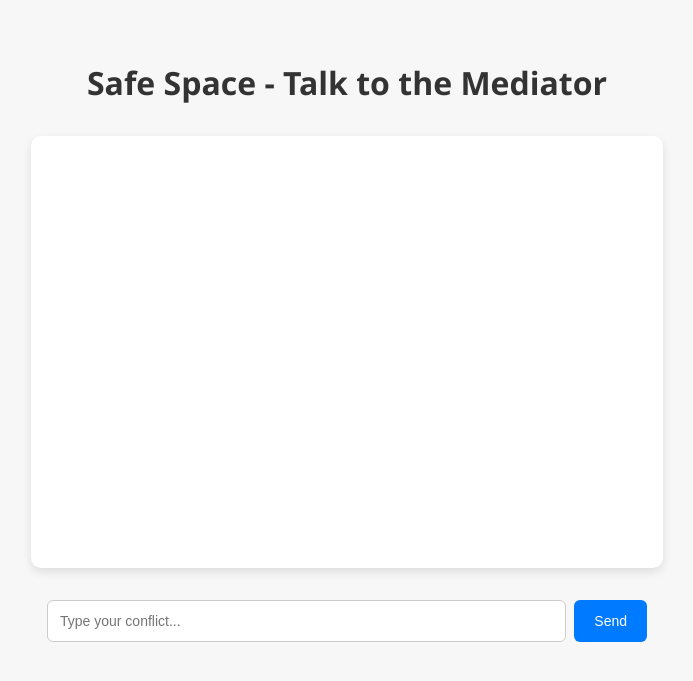
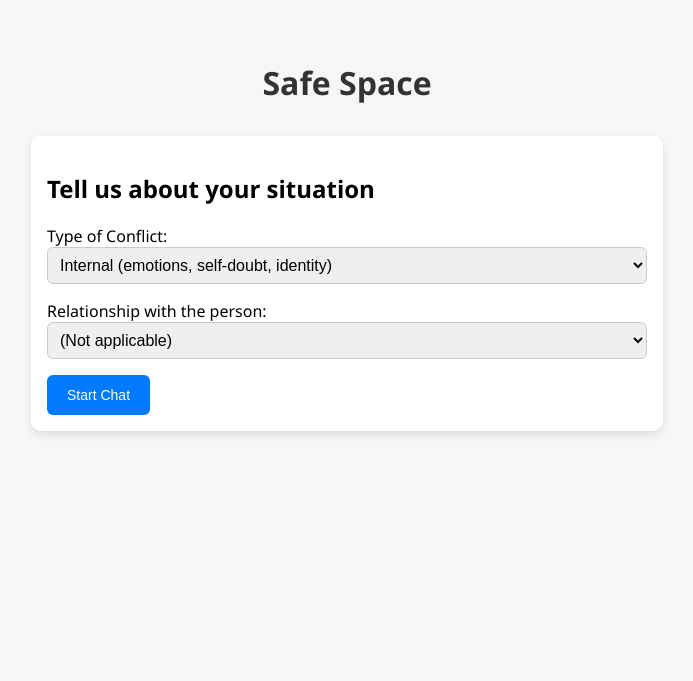
Before and after one commit to Safespace007/safe-space-mvp, a Flask app: page / in a window 1280 px wide. Shown: the top 681 px of the page, without its empty margins (293-986 px from the left). Run offline with Flask 3, Linux system fonts and the light colour scheme.

Commit message:
Update index.html

```diff
--- a/templates/index.html
+++ b/templates/index.html
@@ -15,15 +15,50 @@
       color: #333;
     }
 
-    #chat-box {
+    #intro, #chat-section {
       max-width: 600px;
       margin: 2rem auto;
       background: white;
       padding: 1rem;
       border-radius: 10px;
       box-shadow: 0 4px 10px rgba(0,0,0,0.1);
+    }
+
+    #chat-section {
+      display: none;
+    }
+
+    label, select {
+      display: block;
+      width: 100%;
+      margin-bottom: 1rem;
+    }
+
+    select, input[type="text"] {
+      padding: 0.5rem;
+      font-size: 1rem;
+      border-radius: 6px;
+      border: 1px solid #ccc;
+    }
+
+    button {
+      padding: 0.75rem 1.25rem;
+      border: none;
+      background: #007aff;
+      color: white;
+      font-size: 14px;
+      border-radius: 6px;
+      cursor: pointer;
+    }
+
+    button:hover {
+      background: #005ee2;
+    }
+
+    #chat-box {
       height: 400px;
       overflow-y: auto;
+      padding-bottom: 1rem;
     }
 
     .message {
@@ -59,8 +94,6 @@
     }
 
     #input-form {
-      max-width: 600px;
-      margin: 1rem auto;
       display: flex;
       gap: 0.5rem;
     }
@@ -72,35 +105,99 @@
       border-radius: 6px;
       border: 1px solid #ccc;
     }
-
-    button {
-      padding: 0.75rem 1.25rem;
-      border: none;
-      background: #007aff;
-      color: white;
-      font-size: 14px;
-      border-radius: 6px;
-      cursor: pointer;
-    }
-
-    button:hover {
-      background: #005ee2;
-    }
   </style>
 </head>
 <body>
-  <h1>Safe Space - Talk to the Mediator</h1>
+  <h1>Safe Space</h1>
 
-  <div id="chat-box"></div>
+  <div id="intro">
+    <h2>Tell us about your situation</h2>
+    <label>Type of Conflict:
+      <select id="conflict-type">
+        <option value="internal">Internal (emotions, self-doubt, identity)</option>
+        <option value="external">External (conflict with someone)</option>
+      </select>
+    </label>
 
-  <form id="input-form">
-    <input type="text" id="message-input" placeholder="Type your conflict..." required />
-    <button type="submit">Send</button>
-  </form>
+    <label>Relationship with the person:
+      <select id="relationship">
+        <option value="none">(Not applicable)</option>
+        <option value="father">Father</option>
+        <option value="mother">Mother</option>
+        <option value="daughter">Daughter</option>
+        <option value="son">Son</option>
+        <option value="friend">Friend</option>
+        <option value="husband">Husband</option>
+        <option value="wife">Wife</option>
+      </select>
+    </label>
+
+    <button onclick="startChat()">Start Chat</button>
+  </div>
+
+  <div id="chat-section">
+    <div id="chat-box"></div>
+    <form id="input-form">
+      <input type="text" id="message-input" placeholder="Type your message..." required />
+      <button type="submit">Send</button>
+    </form>
+  </div>
 
   <script>
+    let introContext = "";
+
+    function startChat() {
+      const type = document.getElementById("conflict-type").value;
+      const relation = document.getElementById("relationship").value;
+      introContext = `This user is experiencing a ${type} conflict` +
+        (relation !== "none" ? ` involving their ${relation}.` : ".") +
+        ` Please respond with warmth, emotional intelligence, and guidance.`;
+
+      document.getElementById("intro").style.display = "none";
+      document.getElementById("chat-section").style.display = "block";
+    }
+
     const form = document.getElementById("input-form");
     const input = document.getElementById("message-input");
     const chatBox = document.getElementById("chat-box");
+    let firstMessage = true;
 
-    function appendMessage(sender, text
+    function appendMessage(sender, text) {
+      const msg = document.createElement("div");
+      msg.className = `message ${sender}`;
+      msg.innerHTML = `<div class="bubble">${text}</div>`;
+      chatBox.appendChild(msg);
+      chatBox.scrollTop = chatBox.scrollHeight;
+    }
+
+    form.addEventListener("submit", async (e) => {
+      e.preventDefault();
+      const message = input.value.trim();
+      if (!message) return;
+
+      appendMessage("user", message);
+      input.value = "";
+      appendMessage("bot", "...");
+
+      const bubbles = document.querySelectorAll(".bot .bubble");
+      const loading = bubbles[bubbles.length - 1];
+
+      try {
+        const res = await fetch("/ask", {
+          method: "POST",
+          headers: { "Content-Type": "application/json" },
+          body: JSON.stringify({ message: firstMessage ? `${introContext}\n\nUser: ${message}` : message })
+        });
+
+        const data = await res.json();
+        loading.remove();
+        appendMessage("bot", data.reply);
+        firstMessage = false;
+      } catch (err) {
+        loading.remove();
+        appendMessage("bot", "Oops, something went wrong.");
+      }
+    });
+  </script>
+</body>
+</html>
```
